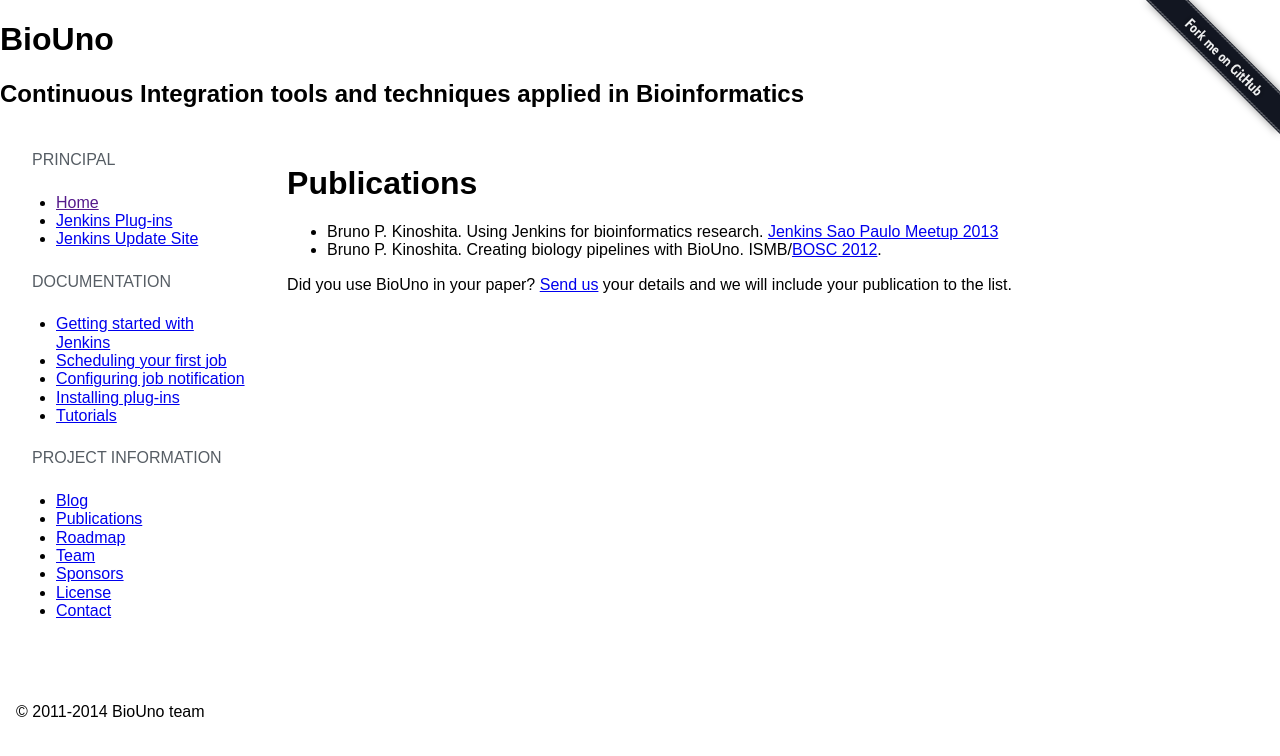
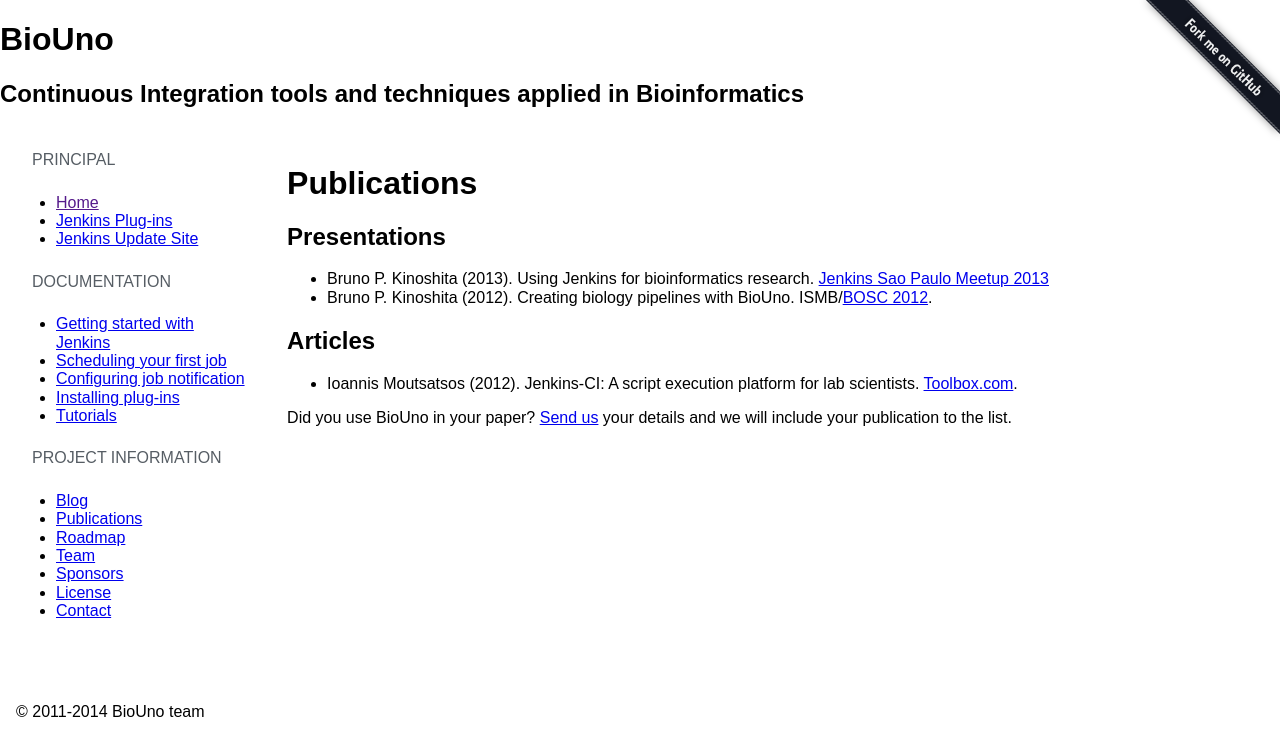
Before and after one commit to biouno/biouno.github.io, a Jekyll site: the page built from publications.md, in a window 1280 px wide. Shown: the top 756 px of the page. Built offline with Jekyll 4.4.1, drawn with Linux system fonts in a browser that asks for light colours; nearby versions of some CDN libraries; some web fonts are replaced; library files that are not in the unit come from our copies.

Commit message:
Re-structure section and add linkis to articles

```diff
--- a/publications.md
+++ b/publications.md
@@ -3,7 +3,13 @@
 title: Publications
 ---
 
-- Bruno P. Kinoshita. Using Jenkins for bioinformatics research. [Jenkins Sao Paulo Meetup 2013](http://www.meetup.com/jenkinsmeetup/events/133598002/)
-- Bruno P. Kinoshita. Creating biology pipelines with BioUno. ISMB/[BOSC 2012](http://www.open-bio.org/wiki/BOSC_2012).
+##Presentations
+
+- Bruno P. Kinoshita (2013). Using Jenkins for bioinformatics research. [Jenkins Sao Paulo Meetup 2013](http://www.meetup.com/jenkinsmeetup/events/133598002/)
+- Bruno P. Kinoshita (2012). Creating biology pipelines with BioUno. ISMB/[BOSC 2012](http://www.open-bio.org/wiki/BOSC_2012).
+
+##Articles
+
+- Ioannis Moutsatsos (2012). Jenkins-CI: A script execution platform for lab scientists. [Toolbox.com](http://it.toolbox.com/blogs/life-science-dev/jenkinsci-a-script-execution-platform-for-lab-scientists-54237).
 
 Did you use BioUno in your paper? [Send us]({{ site.baseurl }}contact.html) your details and we will include your publication to the list.
```
